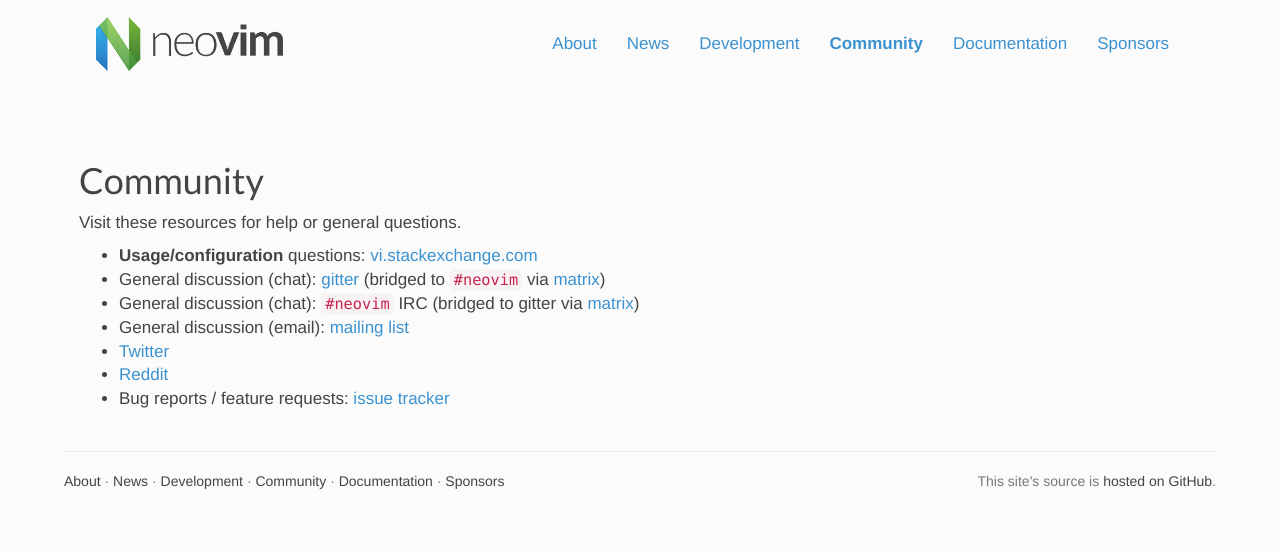
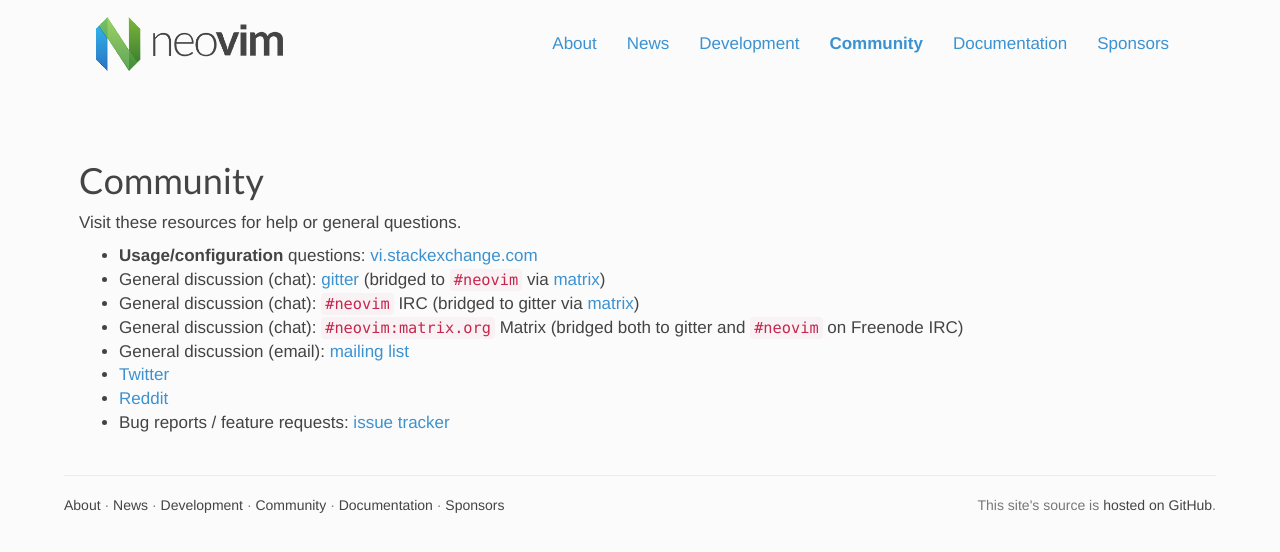
Before and after one commit to neovim/neovim.github.io, a Jekyll site: the page built from community.html, in a window 1280 px wide. Shown: the top 552 px of the page. Built offline with Jekyll 4.4.1, drawn with Linux system fonts in a browser that asks for light colours; nearby versions of some CDN libraries.

Commit message:
community.html: added link to the Matrix chat (#155)

```diff
--- a/community.html
+++ b/community.html
@@ -21,6 +21,8 @@
           (bridged to <code>#neovim</code> via <a href="https://matrix.org/">matrix</a>)</li>
         <li>General discussion (chat): <a href="https://webchat.freenode.net/?channels=neovim"><code>#neovim</code></a>
            IRC (bridged to gitter via <a href="https://matrix.org/">matrix</a>)</li>
+        <li>General discussion (chat): <a href="https://riot.im/app/#/room/#neovim:matrix.org"><code>#neovim:matrix.org</code></a>
+           Matrix (bridged both to gitter and <code>#neovim</code> on Freenode IRC)</li>
         <li>General discussion (email): <a href="https://groups.google.com/forum/#!forum/neovim">mailing list</a></li>
         <li><a href="https://twitter.com/neovim">Twitter</a></li>
         <li><a href="https://reddit.com/r/neovim">Reddit</a></li>
```
